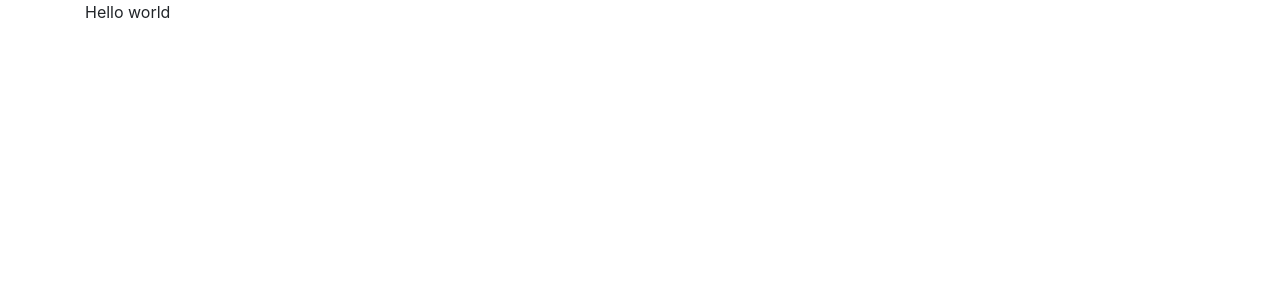
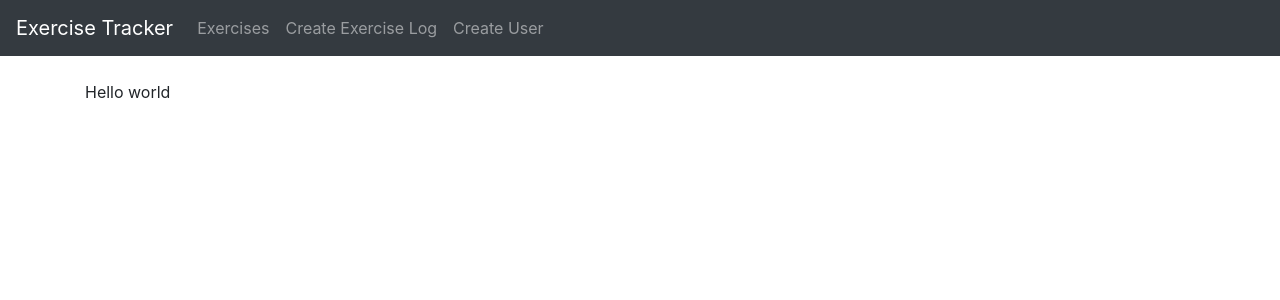
Before and after one commit to konradgryt/mern-exercise-tracker, a React (Create React App) app: page / in a window 1280 px wide. Shown: the top 300 px of the page. Built offline with nearby package versions, Linux system fonts and the light colour scheme.

Commit message:
Add navbar component and WIP routes

```diff
--- a/src/App.js
+++ b/src/App.js
@@ -2,11 +2,25 @@
 import { BrowserRouter as Router, Route } from "react-router-dom";
 import "bootstrap/dist/css/bootstrap.min.css";
 
+import Navbar from "./components/navbar.component"
+// import ExercisesList from "./components/exercises-list.component";
+// import EditExercise from "./components/edit-exercise.component";
+// import CreateExercise from "./components/create-exercise.component";
+// import CreateUser from "./components/create-user.component";
+
 function App() {
   return (
-    <div className="container">
-      Hello world
-    </div>
+    <Router>
+      <Navbar />
+      <br />
+      {/* <Route path="/" exact component={ExercisesList} />
+      <Route path="/edit:id" exact component={EditExercise} />
+      <Route path="/create" exact component={CreateExercise} />
+      <Route path="/user" exact component={CreateUser} /> */}
+      <div className="container">
+        Hello world
+      </div>
+    </Router>
   );
 }
 
--- /dev/null
+++ b/src/components/navbar.component.js
@@ -0,0 +1,26 @@
+import React, { Component } from 'react';
+import { Link } from 'react-router-dom';
+
+export default class Navbar extends Component {
+
+  render() {
+    return (
+      <nav className="navbar navbar-dark bg-dark navbar-expand-lg">
+        <Link to="/" className="navbar-brand">Exercise Tracker</Link>
+        <div className="collpase navbar-collapse">
+        <ul className="navbar-nav mr-auto">
+          <li className="navbar-item">
+          <Link to="/" className="nav-link">Exercises</Link>
+          </li>
+          <li className="navbar-item">
+          <Link to="/create" className="nav-link">Create Exercise Log</Link>
+          </li>
+          <li className="navbar-item">
+          <Link to="/user" className="nav-link">Create User</Link>
+          </li>
+        </ul>
+        </div>
+      </nav>
+    );
+  }
+}
```
